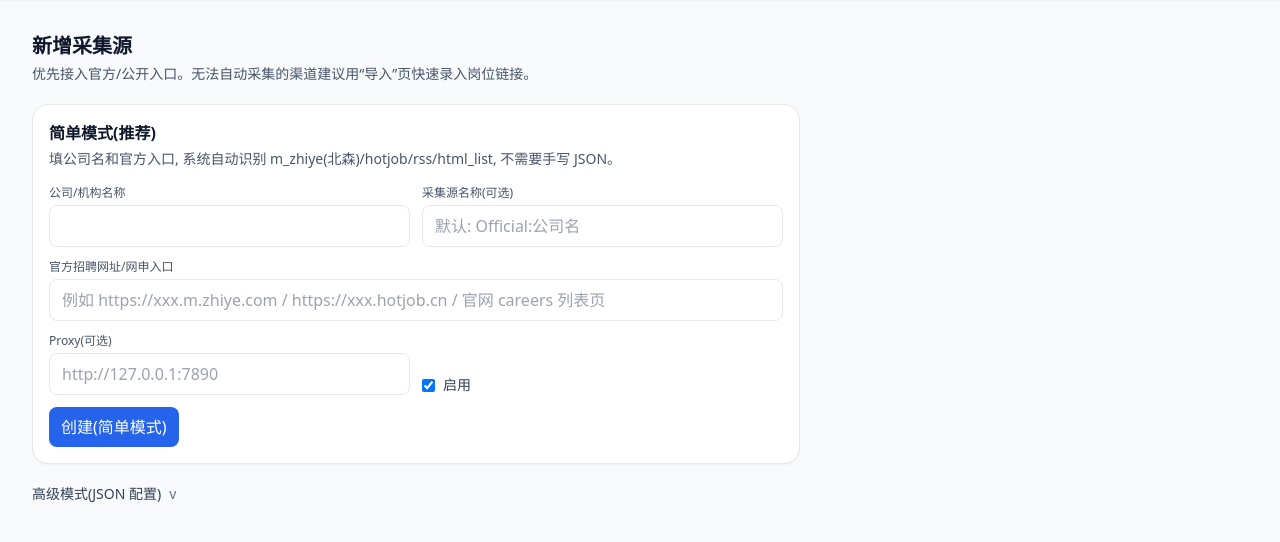
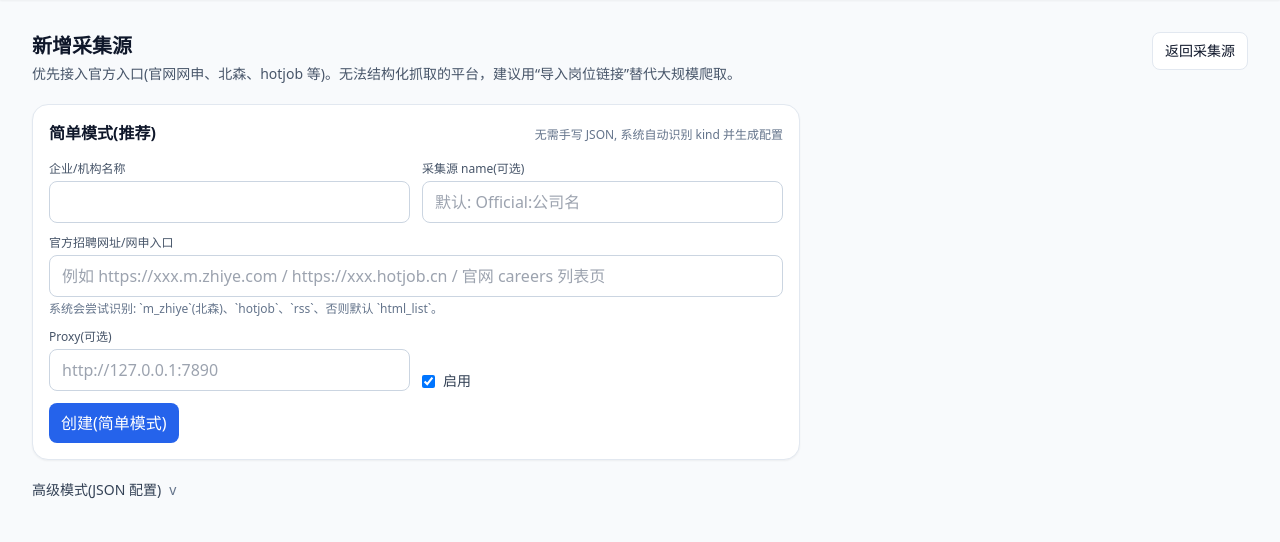
Before and after one commit to UncleAntonio67/Recruit_tracker, a FastAPI app: template app/templates/admin_source_new.html in a window 1280 px wide. Shown: the part 65-607 px from the top of the page. Run offline with FastAPI, Linux system fonts and the light colour scheme; the template is opened without the code that fills it, so the values that code supplies are empty; some libraries are stand-ins or nearby versions.

Commit message:
Fix job detail UI and admin crawl status

```diff
--- a/app/templates/admin_source_new.html
+++ b/app/templates/admin_source_new.html
@@ -1,52 +1,64 @@
 {% extends "base.html" %}
 {% block content %}
-  <h1 class="text-xl font-semibold">新增采集源</h1>
-  <p class="text-sm text-slate-600 mt-1">优先接入官方/公开入口。无法自动采集的渠道建议用“导入”页快速录入岗位链接。</p>
+  <div class="flex items-start justify-between gap-4 flex-wrap">
+    <div>
+      <h1 class="text-xl font-semibold">新增采集源</h1>
+      <p class="text-sm text-slate-600 mt-1">
+        优先接入官方入口(官网网申、北森、hotjob 等)。无法结构化抓取的平台，建议用“导入岗位链接”替代大规模爬取。
+      </p>
+    </div>
+    <a class="text-sm px-3 py-2 rounded-lg border border-slate-200 bg-white hover:bg-slate-50" href="/admin/sources">返回采集源</a>
+  </div>
 
   {% if error %}
-    <div class="mt-4 text-sm text-red-700 bg-red-50 border border-red-200 rounded p-3">{{ error }}</div>
+    <div class="mt-4 text-sm text-red-700 bg-red-50 border border-red-200 rounded-lg p-3">{{ error }}</div>
   {% endif %}
 
-  <div class="mt-5 bg-white border rounded-2xl p-4 max-w-3xl shadow-sm">
-    <h2 class="font-semibold">简单模式(推荐)</h2>
-    <p class="text-sm text-slate-600 mt-1">填公司名和官方入口, 系统自动识别 m_zhiye(北森)/hotjob/rss/html_list, 不需要手写 JSON。</p>
+  <section class="mt-5 bg-white border border-slate-200 rounded-2xl p-4 max-w-3xl shadow-sm">
+    <div class="flex items-baseline justify-between gap-3 flex-wrap">
+      <h2 class="font-semibold text-slate-900">简单模式(推荐)</h2>
+      <div class="text-xs text-slate-500">无需手写 JSON, 系统自动识别 kind 并生成配置</div>
+    </div>
 
     <form class="mt-4 space-y-3" method="post" action="/admin/sources/new_simple">
       <div class="grid grid-cols-1 md:grid-cols-2 gap-3">
         <div>
-          <label class="block text-xs text-slate-600">公司/机构名称</label>
-          <input class="mt-1 w-full px-3 py-2 border rounded-lg bg-white" name="company_name" value="{{ (simple.company_name if simple else '') }}" required />
+          <label class="block text-xs text-slate-600">企业/机构名称</label>
+          <input class="mt-1 w-full px-3 py-2 border border-slate-300 rounded-lg bg-white" name="company_name" value="{{ (simple.company_name if simple else '') }}" required />
         </div>
         <div>
-          <label class="block text-xs text-slate-600">采集源名称(可选)</label>
-          <input class="mt-1 w-full px-3 py-2 border rounded-lg bg-white" name="name" value="{{ (simple.name if simple else '') }}" placeholder="默认: Official:公司名" />
+          <label class="block text-xs text-slate-600">采集源 name(可选)</label>
+          <input class="mt-1 w-full px-3 py-2 border border-slate-300 rounded-lg bg-white" name="name" value="{{ (simple.name if simple else '') }}" placeholder="默认: Official:公司名" />
         </div>
         <div class="md:col-span-2">
           <label class="block text-xs text-slate-600">官方招聘网址/网申入口</label>
-          <input class="mt-1 w-full px-3 py-2 border rounded-lg bg-white" name="entry_url" value="{{ (simple.entry_url if simple else '') }}" placeholder="例如 https://xxx.m.zhiye.com / https://xxx.hotjob.cn / 官网 careers 列表页" required />
+          <input class="mt-1 w-full px-3 py-2 border border-slate-300 rounded-lg bg-white" name="entry_url" value="{{ (simple.entry_url if simple else '') }}" placeholder="例如 https://xxx.m.zhiye.com / https://xxx.hotjob.cn / 官网 careers 列表页" required />
+          <div class="text-xs text-slate-500 mt-1">
+            系统会尝试识别: `m_zhiye`(北森)、`hotjob`、`rss`、否则默认 `html_list`。
+          </div>
         </div>
         <div>
           <label class="block text-xs text-slate-600">Proxy(可选)</label>
-          <input class="mt-1 w-full px-3 py-2 border rounded-lg bg-white" name="proxy" value="{{ (simple.proxy if simple else '') }}" placeholder="http://127.0.0.1:7890" />
+          <input class="mt-1 w-full px-3 py-2 border border-slate-300 rounded-lg bg-white" name="proxy" value="{{ (simple.proxy if simple else '') }}" placeholder="http://127.0.0.1:7890" />
         </div>
         <div class="flex items-end">
           <label class="inline-flex items-center gap-2 text-sm text-slate-700">
-            <input id="enabled-simple" type="checkbox" name="enabled" value="1" checked />
+            <input type="checkbox" name="enabled" value="1" checked />
             启用
           </label>
         </div>
       </div>
       <button class="px-3 py-2 rounded-lg bg-blue-600 text-white hover:bg-blue-700" type="submit">创建(简单模式)</button>
     </form>
-  </div>
+  </section>
 
   <details class="mt-5 max-w-3xl">
     <summary class="cursor-pointer text-sm text-slate-700">高级模式(JSON 配置)</summary>
-    <form class="mt-3 bg-white border rounded-2xl p-4 space-y-3 shadow-sm" method="post" action="/admin/sources/new">
+    <form class="mt-3 bg-white border border-slate-200 rounded-2xl p-4 space-y-3 shadow-sm" method="post" action="/admin/sources/new">
       <div class="grid grid-cols-1 md:grid-cols-2 gap-3">
         <div>
           <label class="block text-xs text-slate-600">Kind</label>
-          <select class="mt-1 w-full px-3 py-2 border rounded-lg bg-white" name="kind">
+          <select class="mt-1 w-full px-3 py-2 border border-slate-300 rounded-lg bg-white" name="kind">
             {% for k in kinds %}
               <option value="{{ k }}">{{ k }}</option>
             {% endfor %}
@@ -54,22 +66,23 @@
         </div>
         <div>
           <label class="block text-xs text-slate-600">Name(唯一)</label>
-          <input class="mt-1 w-full px-3 py-2 border rounded-lg bg-white" name="name" required />
+          <input class="mt-1 w-full px-3 py-2 border border-slate-300 rounded-lg bg-white" name="name" required />
         </div>
       </div>
-      <div class="flex items-center gap-2">
-        <input id="enabled-adv" type="checkbox" name="enabled" value="1" checked />
-        <label for="enabled-adv" class="text-sm text-slate-700">启用</label>
-      </div>
+
+      <label class="inline-flex items-center gap-2 text-sm text-slate-700">
+        <input type="checkbox" name="enabled" value="1" checked />
+        启用
+      </label>
+
       <div>
         <label class="block text-xs text-slate-600">Config (JSON)</label>
-        <textarea class="mt-1 w-full px-3 py-2 border rounded-lg bg-white min-h-[240px]" name="config_json">{{ config_json or default_config }}</textarea>
+        <textarea class="mt-1 w-full px-3 py-2 border border-slate-300 rounded-lg bg-white min-h-[240px]" name="config_json">{{ config_json or default_config }}</textarea>
         <div class="mt-2 text-xs text-slate-500 space-y-1">
-          <div>m_zhiye: { "base_url": "https://cnnc.m.zhiye.com", "company_name": "中核集团", "jc": 1, "page_size": 30, "max_pages": 40, "proxy": "http://127.0.0.1:7890" }</div>
-          <div>hotjob: { "base_url": "https://sec.hotjob.cn", "company_name": "上海电气", "recruit_type": 2, "page_size": 12, "max_pages": 10, "proxy": "http://127.0.0.1:7890" }</div>
-          <div>rss: { "feed_url": "https://example.com/jobs.rss", "company_name": "SomeCorp", "source_type": "official" }</div>
-          <div>html_list: { "list_url": "https://example.com/careers", "company_name": "SomeCorp", "url_contains": ["job","career"], "max_items": 200 }</div>
-          <div>url_list: { "urls": ["https://.../job/123","https://.../job/456"], "source_type": "import" }</div>
+          <div>`m_zhiye`: {"base_url":"https://xxx.m.zhiye.com","company_name":"公司名","jc":1,"page_size":30,"max_pages":40}</div>
+          <div>`hotjob`: {"base_url":"https://xxx.hotjob.cn","company_name":"公司名","recruit_type":2,"page_size":12,"max_pages":12}</div>
+          <div>`rss`: {"feed_url":"https://example.com/jobs.rss","company_name":"公司名","source_type":"official"}</div>
+          <div>`html_list`: {"list_url":"https://example.com/careers","company_name":"公司名","url_contains":["job","career"],"max_items":200}</div>
         </div>
       </div>
 
--- a/app/templates/base.html
+++ b/app/templates/base.html
@@ -9,8 +9,8 @@
   </head>
   <body class="min-h-screen bg-slate-50 text-slate-900 font-sans">
     <header class="bg-white border-b border-slate-200 sticky top-0 z-10 shadow-sm">
-      <div class="max-w-7xl mx-auto px-4 sm:px-6 lg:px-8 h-16 flex items-center justify-between">
-        <a class="flex items-center gap-2" href="/jobs">
+      <div class="max-w-7xl mx-auto px-4 sm:px-6 lg:px-8 h-16 flex items-center justify-between gap-4">
+        <a class="flex items-center gap-2 flex-none" href="/jobs">
           <span class="w-8 h-8 bg-blue-600 rounded-lg flex items-center justify-center text-white text-sm font-bold">JT</span>
           <span class="text-xl font-bold text-slate-800 tracking-tight">
             JobTracker <span class="text-blue-600">Pro</span>
@@ -19,33 +19,33 @@
 
         {% if user %}
           {% set p = request.url.path %}
-          <nav class="hidden md:flex items-center gap-8">
+          <nav class="flex-1 flex items-center gap-6 md:gap-8 overflow-x-auto">
             <a href="/jobs"
-               class="py-5 text-sm font-medium transition-colors border-b-2 outline-none {% if p.startswith('/jobs') %}border-blue-600 text-blue-600{% else %}border-transparent text-slate-500 hover:text-slate-800{% endif %}">
+               class="py-5 text-sm font-medium transition-colors border-b-2 outline-none whitespace-nowrap {% if p.startswith('/jobs') %}border-blue-600 text-blue-600{% else %}border-transparent text-slate-500 hover:text-slate-800{% endif %}">
               找工作
             </a>
             <a href="/applications"
-               class="py-5 text-sm font-medium transition-colors border-b-2 outline-none {% if p.startswith('/applications') %}border-blue-600 text-blue-600{% else %}border-transparent text-slate-500 hover:text-slate-800{% endif %}">
+               class="py-5 text-sm font-medium transition-colors border-b-2 outline-none whitespace-nowrap {% if p.startswith('/applications') %}border-blue-600 text-blue-600{% else %}border-transparent text-slate-500 hover:text-slate-800{% endif %}">
               投递管理
             </a>
             <a href="/resume"
-               class="py-5 text-sm font-medium transition-colors border-b-2 outline-none {% if p.startswith('/resume') %}border-blue-600 text-blue-600{% else %}border-transparent text-slate-500 hover:text-slate-800{% endif %}">
+               class="py-5 text-sm font-medium transition-colors border-b-2 outline-none whitespace-nowrap {% if p.startswith('/resume') %}border-blue-600 text-blue-600{% else %}border-transparent text-slate-500 hover:text-slate-800{% endif %}">
               简历管理
             </a>
             <a href="/companies"
-               class="py-5 text-sm font-medium transition-colors border-b-2 outline-none {% if p.startswith('/companies') %}border-blue-600 text-blue-600{% else %}border-transparent text-slate-500 hover:text-slate-800{% endif %}">
+               class="py-5 text-sm font-medium transition-colors border-b-2 outline-none whitespace-nowrap {% if p.startswith('/companies') %}border-blue-600 text-blue-600{% else %}border-transparent text-slate-500 hover:text-slate-800{% endif %}">
               企业库维护
             </a>
             {% if user.is_admin %}
               <a href="/admin/sources"
-                 class="py-5 text-sm font-medium transition-colors border-b-2 outline-none {% if p.startswith('/admin') %}border-blue-600 text-blue-600{% else %}border-transparent text-slate-500 hover:text-slate-800{% endif %}">
+                 class="py-5 text-sm font-medium transition-colors border-b-2 outline-none whitespace-nowrap {% if p.startswith('/admin') %}border-blue-600 text-blue-600{% else %}border-transparent text-slate-500 hover:text-slate-800{% endif %}">
                 采集源
               </a>
             {% endif %}
           </nav>
         {% endif %}
 
-        <div class="flex items-center gap-3">
+        <div class="flex items-center gap-3 flex-none">
           {% if user %}
             {% if user.is_admin %}
               <div class="text-sm text-slate-500 hidden sm:block">Admin 模式</div>
```
Also changed, not shown: app/routes/companies.py (+37 -0 lines), app/templates/companies_list.html (+41 -0 lines), app/templates/job_detail.html (+96 -53 lines), app/views.py (+86 -31 lines), 1 other file.
